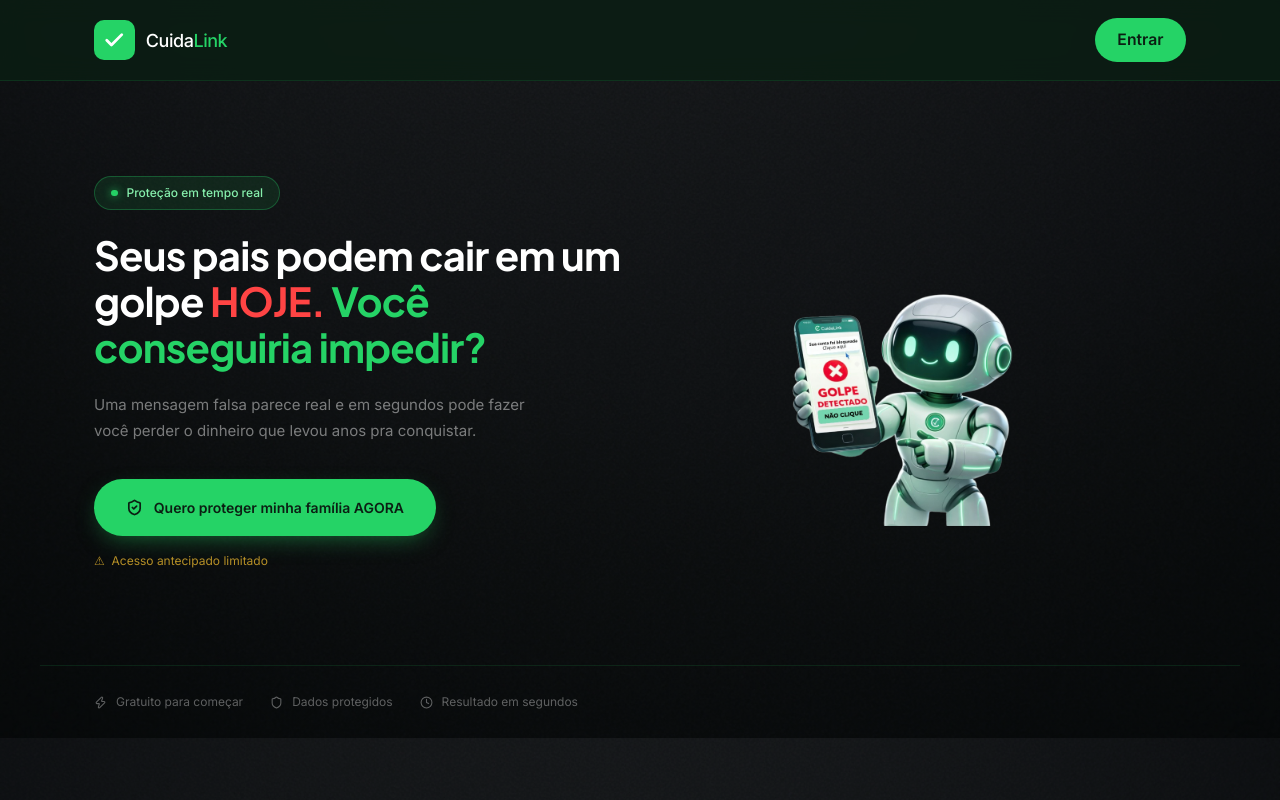
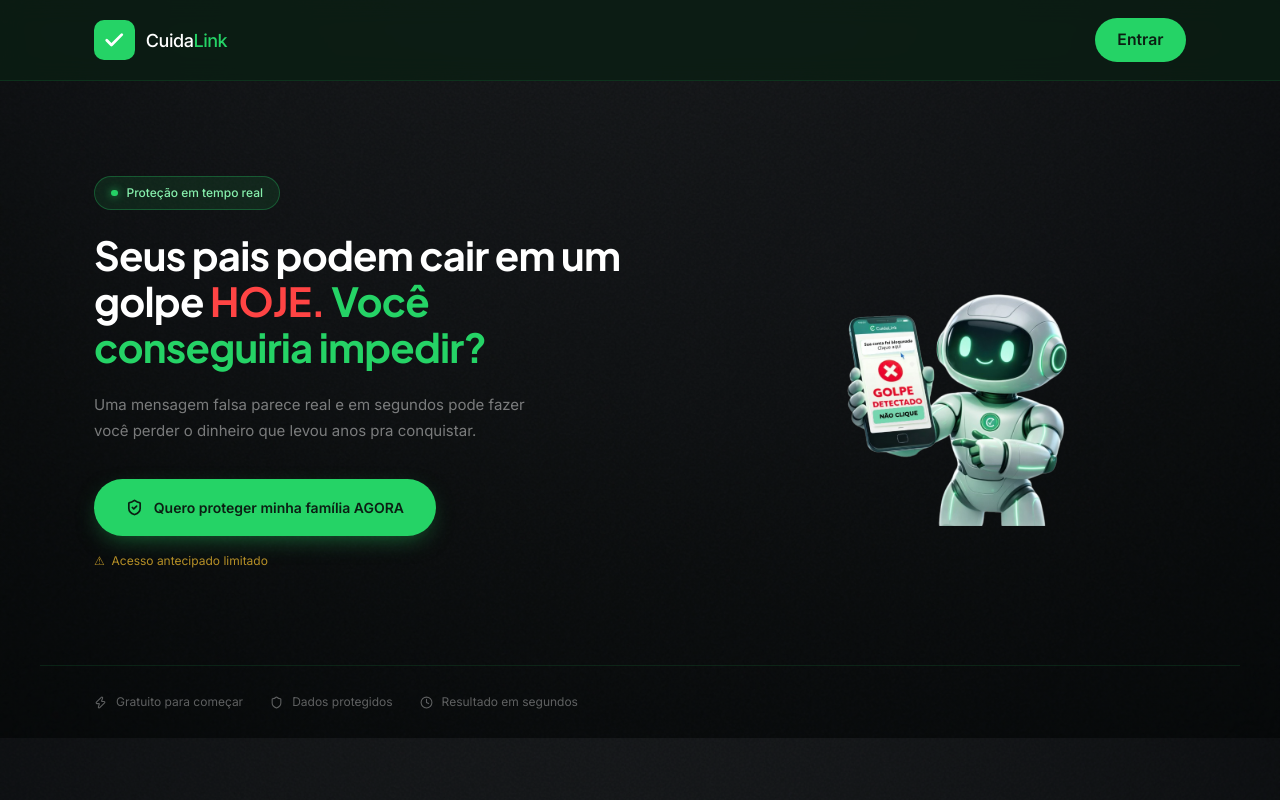
Before and after one commit to Weslley-devops/landingpage, a Next.js app: page / in a window 1280 px wide. Shown: the top 800 px of the page. Built offline with nearby package versions, Linux system fonts and the light colour scheme; no server answers.

Commit message:
style: increase robot image size significantly

```diff
--- a/components/sections/Hero.tsx
+++ b/components/sections/Hero.tsx
@@ -142,7 +142,7 @@ export function Hero() {
             <img
               src="/robo6.svg"
               alt="Robô CuidaLink"
-              className="relative z-[2] h-auto w-[90%] md:w-[700px] lg:w-[850px] max-w-none"
+              className="relative z-[2] h-auto w-[100%] sm:w-[110%] md:w-[850px] lg:w-[1050px] xl:w-[1200px] max-w-none md:-mr-[20%]"
             />
           </div>
         </div>
```
